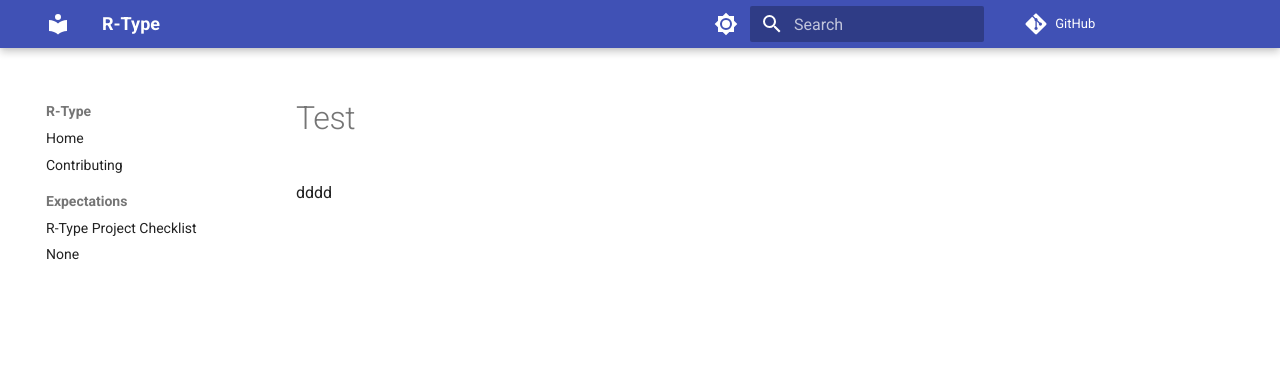
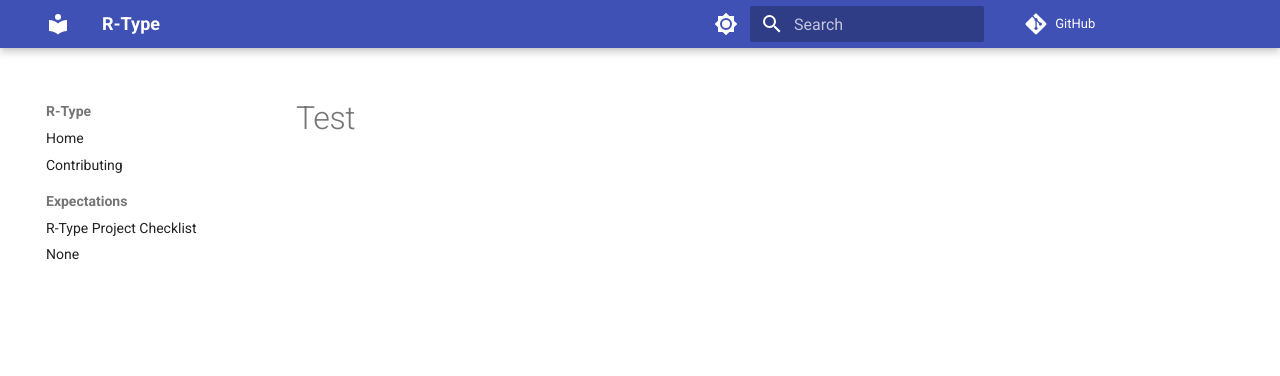
Before and after one commit to eliestroun14/R-Type, an MkDocs documentation site: the page built from docs/Expectations/test.md, in a window 1280 px wide. Shown: the top 376 px of the page. Built offline with MkDocs 1.6.1 and Material for MkDocs 9.7.7, drawn with Linux system fonts in a browser that asks for light colours; comment, search, counter and statistics services are not loaded.

Commit message:
docs(.): test

```diff
--- a/docs/Expectations/test.md
+++ b/docs/Expectations/test.md
@@ -1 +1 @@
-dddd
+# Test
```
